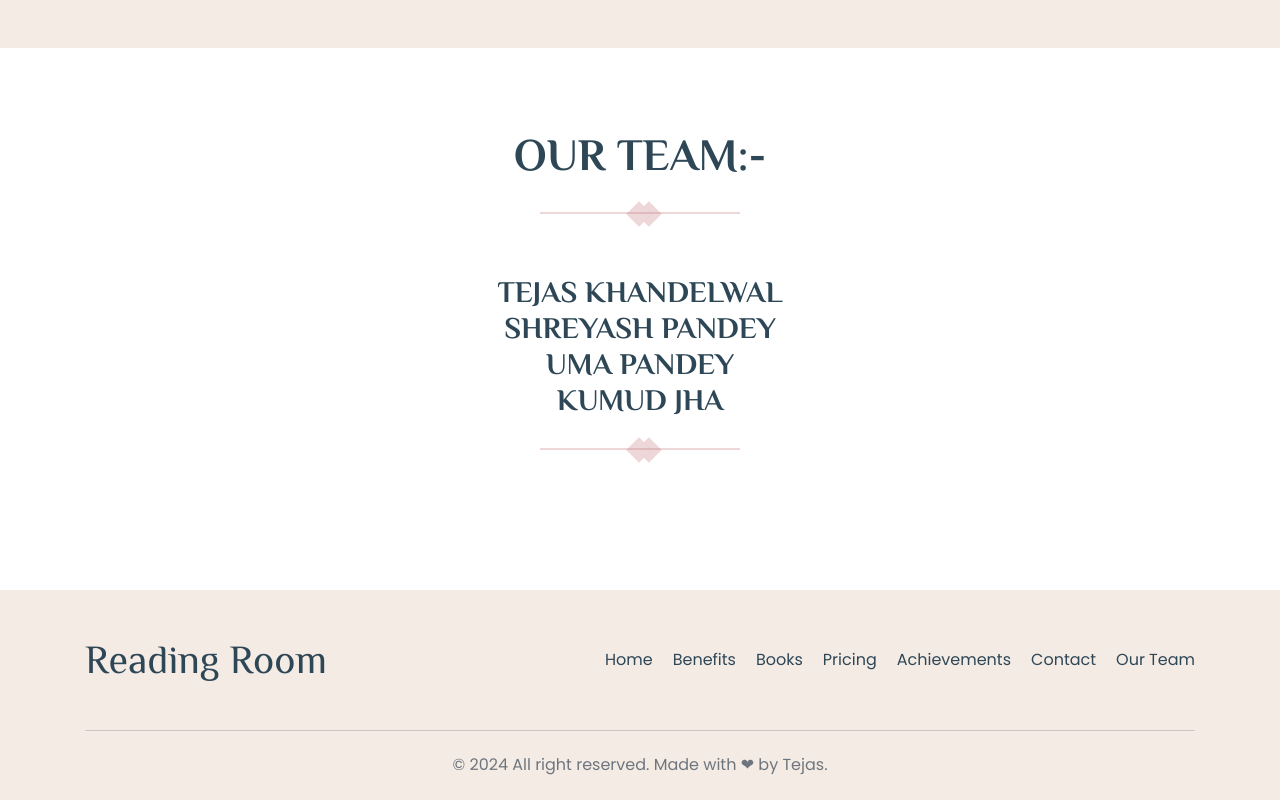
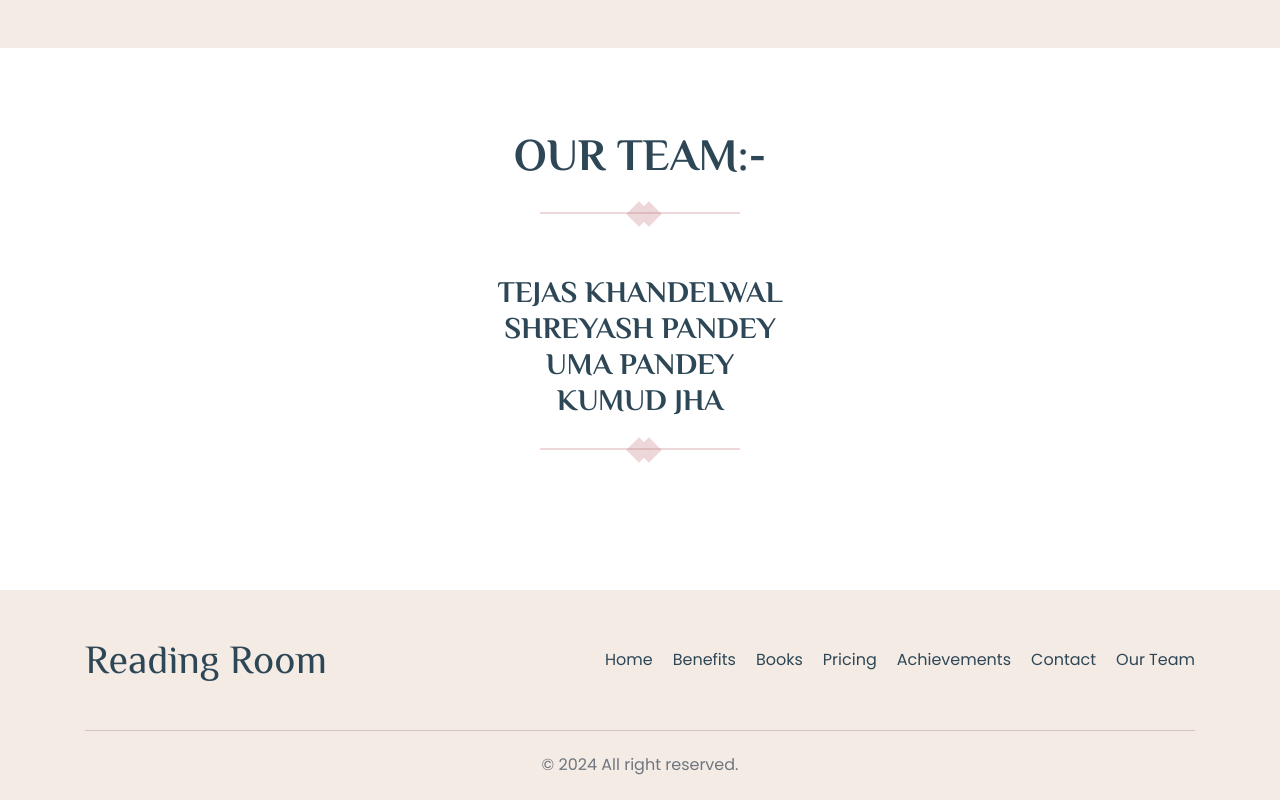
Before and after one commit to its-tejas-khandelwal/e-book, a plain HTML site: page index.html in a window 1280 px wide. Shown: the part 6140-6940 px from the top of the page. Drawn offline with Linux system fonts and the light colour scheme; files whose address does not match are found by name.

Commit message:
Update index.html

```diff
--- a/index.html
+++ b/index.html
@@ -994,7 +994,7 @@
 
       <div class="footer-bottom">
         <p class="copyright">
-          &copy; 2024 All right reserved. Made with ❤ by Tejas.
+          &copy; 2024 All right reserved.
         </p>
       </div>
 
```
